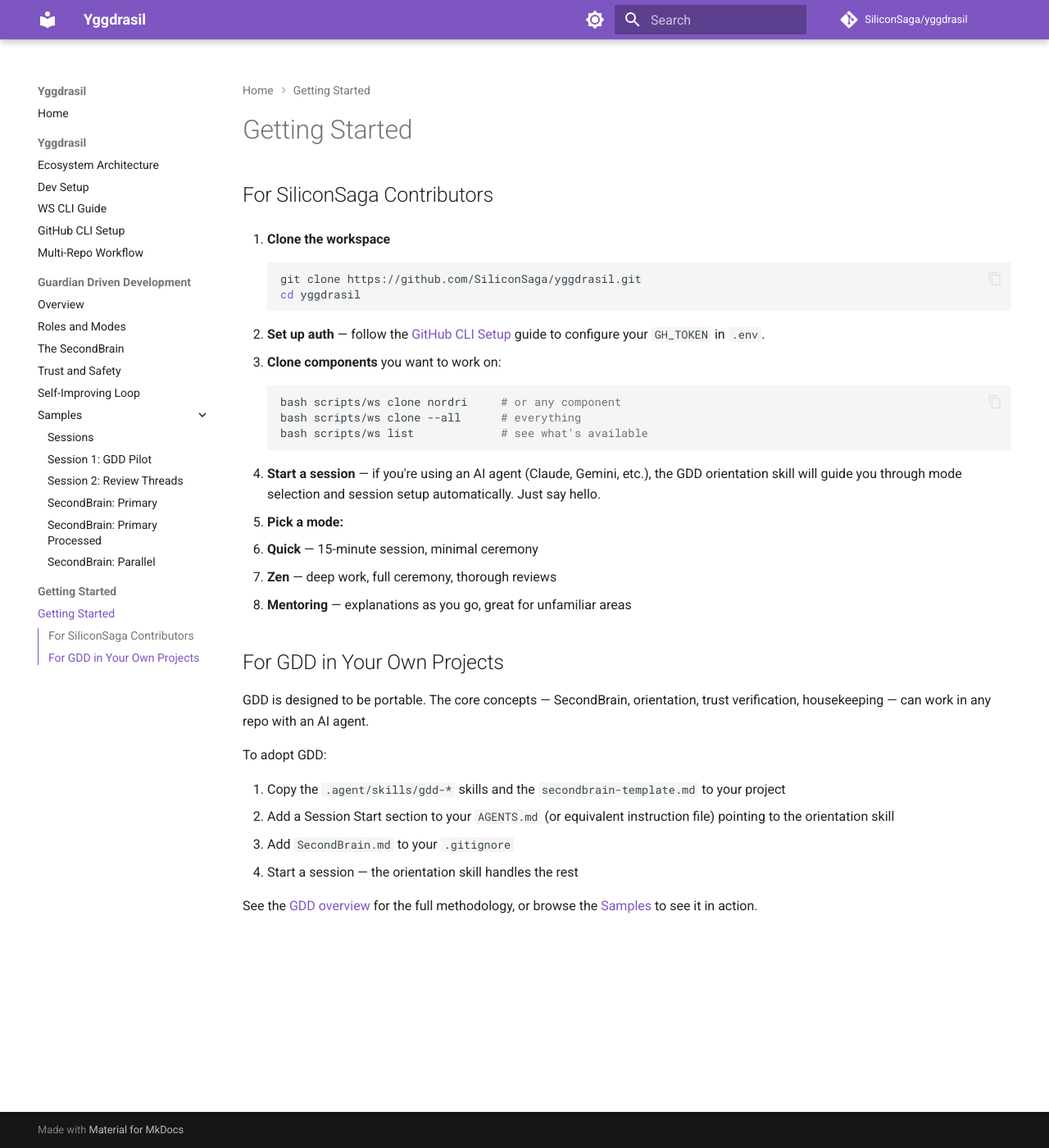
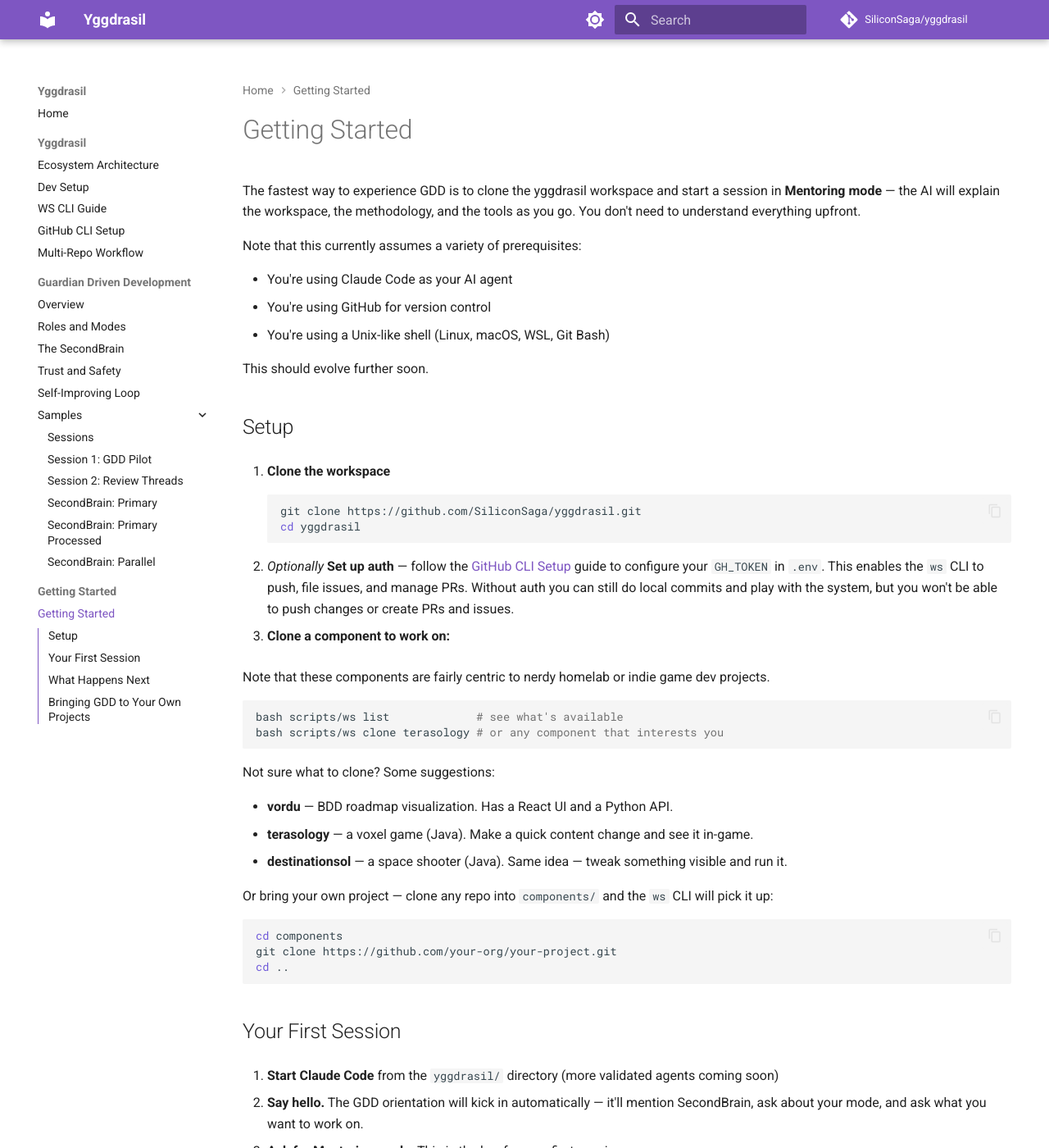
Before and after one commit to SiliconSaga/yggdrasil, an MkDocs documentation site: the page built from docs/getting-started/index.md, in a window 1280 px wide and 1400 px high. Shown: the whole window at 82% size. Built offline with MkDocs 1.6.1 and Material for MkDocs 9.7.7, drawn with Linux system fonts in a browser that asks for light colours; comment, search, counter and statistics services are not loaded; some of the changed text lies outside the part shown.

Commit message:
docs: expand getting-started into guided tutorial with mentoring mode
Rewrite getting-started as a guided first-session walkthrough. Key changes:
- Lead with "start in Mentoring mode" as the key first-session advice
- Suggest specific components to clone (tafl, vordu, terasology, destinationsol)
- Show how to bring your own project into components/
- Replace the aspirational "GDD in your own projects" with a realistic note
  that extraction isn't automated yet, with a TODO for the future
- Add call-to-action link from samples index to getting-started

Co-Authored-By: Claude Opus 4.6 <noreply@anthropic.com>

````diff
--- a/docs/getting-started/index.md
+++ b/docs/getting-started/index.md
@@ -1,6 +1,16 @@
 # Getting Started
 
-## For SiliconSaga Contributors
+The fastest way to experience GDD is to clone the yggdrasil workspace and start a session in **Mentoring mode** — the AI will explain the workspace, the methodology, and the tools as you go. You don't need to understand everything upfront.
+
+Note that this currently assumes a variety of prerequisites:
+
+- You're using Claude Code as your AI agent
+- You're using GitHub for version control
+- You're using a Unix-like shell (Linux, macOS, WSL, Git Bash)
+
+This should evolve further soon.
+
+## Setup
 
 1. **Clone the workspace**
    ```bash
@@ -8,31 +18,71 @@
    cd yggdrasil
    ```
 
-2. **Set up auth** — follow the [GitHub CLI Setup](../github-cli-setup.md) guide to configure your `GH_TOKEN` in `.env`.
+2. _Optionally_ **Set up auth** — follow the [GitHub CLI Setup](../github-cli-setup.md) guide to configure your `GH_TOKEN` in `.env`. This enables the `ws` CLI to push, file issues, and manage PRs. Without auth you can still do local commits and play with the system, but you won't be able to push changes or create PRs and issues.
 
-3. **Clone components** you want to work on:
+3. **Clone a component to work on:**
+
+   Note that these components are fairly centric to nerdy homelab or indie game dev projects.
+
    ```bash
-   bash scripts/ws clone nordri     # or any component
-   bash scripts/ws clone --all      # everything
    bash scripts/ws list             # see what's available
+   bash scripts/ws clone terasology # or any component that interests you
    ```
 
-4. **Start a session** — if you're using an AI agent (Claude, Gemini, etc.), the GDD orientation skill will guide you through mode selection and session setup automatically. Just say hello.
+   Not sure what to clone? Some suggestions:
 
-5. **Pick a mode:**
-   - **Quick** — 15-minute session, minimal ceremony
-   - **Zen** — deep work, full ceremony, thorough reviews
-   - **Mentoring** — explanations as you go, great for unfamiliar areas
+   - **vordu** — BDD roadmap visualization. Has a React UI and a Python API.
+   - **terasology** — a voxel game (Java). Make a quick content change and see it in-game.
+   - **destinationsol** — a space shooter (Java). Same idea — tweak something visible and run it.
 
-## For GDD in Your Own Projects
+   Or bring your own project — clone any repo into `components/` and the `ws` CLI will pick it up:
 
-GDD is designed to be portable. The core concepts — SecondBrain, orientation, trust verification, housekeeping — can work in any repo with an AI agent.
+   ```bash
+   cd components
+   git clone https://github.com/your-org/your-project.git
+   cd ..
+   ```
 
-To adopt GDD:
+## Your First Session
 
-1. Copy the `.agent/skills/gdd-*` skills and the `secondbrain-template.md` to your project
-2. Add a Session Start section to your `AGENTS.md` (or equivalent instruction file) pointing to the orientation skill
-3. Add `SecondBrain.md` to your `.gitignore`
-4. Start a session — the orientation skill handles the rest
+4. **Start Claude Code** from the `yggdrasil/` directory (more validated agents coming soon)
 
-See the [GDD overview](../gdd/index.md) for the full methodology, or browse the [Samples](../samples/index.md) to see it in action.
+5. **Say hello.** The GDD orientation will kick in automatically — it'll mention SecondBrain, ask about your mode, and ask what you want to work on.
+
+6. **Ask for Mentoring mode.** This is the key for your first session:
+
+   > "Let's use mentoring mode. I'm new to this workspace and want to understand how things work."
+
+   In Mentoring mode, the AI explains its decisions, teaches practices in context, and walks you through the tools. It's like pair programming with someone who knows the codebase.
+
+7. **Pick something small to do.** Some ideas:
+   - Explore a component: "What does tafl do? Walk me through the code."
+   - Write a BDD scenario: "Help me write a test scenario for [feature]."
+   - Fix something: Check the [open issues](https://github.com/SiliconSaga/yggdrasil/issues) for anything labeled `good first issue`.
+   - Just explore: "What's in this workspace? Show me around."
+
+   The Mentoring mode will explain the `ws` CLI, the component structure, and GDD itself as you encounter them naturally.
+
+## What Happens Next
+
+As you work, the AI captures observations in the **SecondBrain** — a shared thinking space that persists between sessions. You can write thoughts there too (it's just a markdown file at `SecondBrain.md` in the workspace root).
+
+After a few sessions, try **housekeeping** — review what's accumulated, promote useful observations to issues or skill updates, prune what's resolved. This is how GDD improves itself through use.
+
+When you're comfortable, try other modes:
+
+- **Quick** for 15-minute sessions between other responsibilities
+- **Zen** for deep work sessions where you want full ceremony
+
+See the [GDD overview](../gdd/index.md) for the full methodology, or browse the [session transcripts](../gdd/samples/index.md) for examples of real sessions (though honestly, the transcripts can't capture the feel of it — the best way is to try it yourself).
+
+## Bringing GDD to Your Own Projects
+
+<!-- TODO: GDD extraction is not yet automated. The skills reference yggdrasil-specific
+paths and conventions. A future effort could create a portable GDD starter kit or
+extraction script. For now, the best way to use GDD is within the yggdrasil workspace,
+with your project cloned into components/. -->
+
+GDD currently lives in the yggdrasil workspace. The most practical way to use it with your own project is to clone your repo into `components/` as described above — you get the full workspace, CLI, and all the skills.
+
+A standalone GDD starter kit (extract the skills and templates for use in any repo) is a future goal but not yet available.
````
Also changed, not shown: docs/gdd/samples/index.md (+4 -0 lines).
